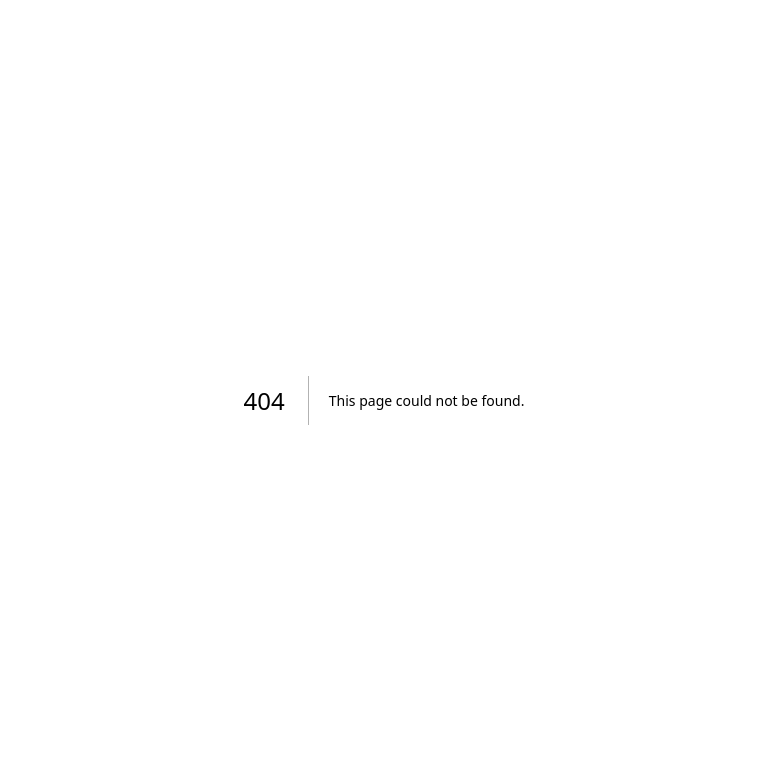
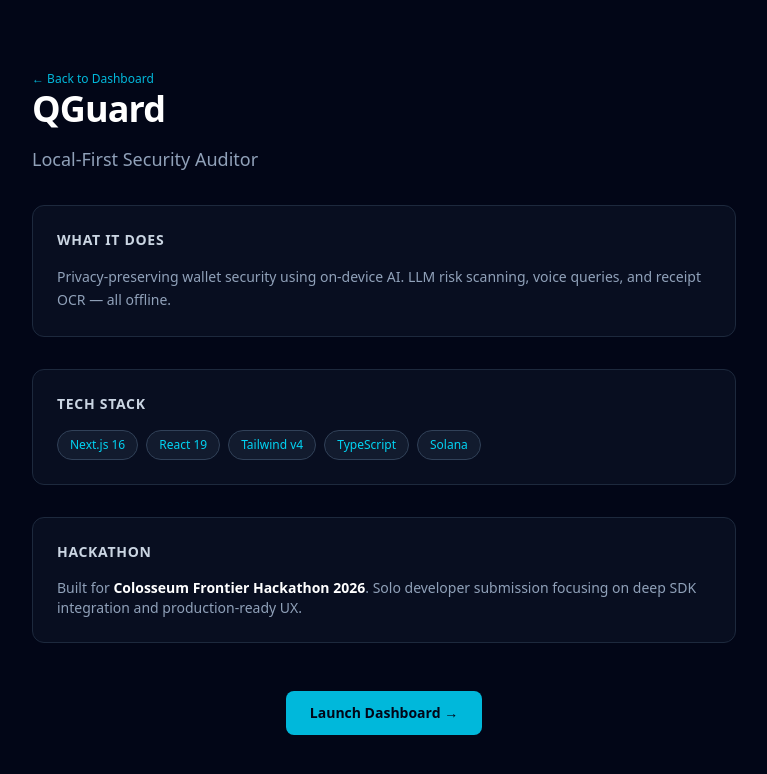
Before and after one commit to edycutjong/qguard, a Next.js app: page /about in a window 1280 px wide. Before the commit this address had no page. Shown: the top 774 px of the page, without its empty margins (256-1023 px from the left). Built offline with nearby package versions, Linux system fonts and the light colour scheme.

Commit message:
feat: add components (StatusBar, Footer, TechStack), /about page, fix SDK imports

```diff
--- /dev/null
+++ b/src/app/about/page.tsx
@@ -0,0 +1,53 @@
+import Link from "next/link";
+
+export default function AboutPage() {
+  return (
+    <main className="min-h-screen flex flex-col items-center justify-center p-8 max-w-3xl mx-auto">
+      <div className="w-full space-y-8">
+        <Link href="/" className="text-xs font-mono text-cyan-500 hover:underline">
+          ← Back to Dashboard
+        </Link>
+
+        <div className="space-y-4">
+          <h1 className="text-4xl font-bold text-white tracking-tight">QGuard</h1>
+          <p className="text-lg text-slate-400">Local-First Security Auditor</p>
+        </div>
+
+        <div className="bg-slate-900/50 border border-slate-800 rounded-xl p-6 space-y-4">
+          <h2 className="text-sm font-bold text-slate-300 tracking-wider">WHAT IT DOES</h2>
+          <p className="text-sm text-slate-400 leading-relaxed">
+            Privacy-preserving wallet security using on-device AI. LLM risk scanning, voice queries, and receipt OCR — all offline.
+          </p>
+        </div>
+
+        <div className="bg-slate-900/50 border border-slate-800 rounded-xl p-6 space-y-4">
+          <h2 className="text-sm font-bold text-slate-300 tracking-wider">TECH STACK</h2>
+          <div className="flex flex-wrap gap-2">
+            {["Next.js 16", "React 19", "Tailwind v4", "TypeScript", "Solana"].map((t) => (
+              <span key={t} className="text-xs font-mono px-3 py-1.5 rounded-full border border-slate-700 bg-slate-800/50 text-cyan-400">
+                {t}
+              </span>
+            ))}
+          </div>
+        </div>
+
+        <div className="bg-slate-900/50 border border-slate-800 rounded-xl p-6 space-y-4">
+          <h2 className="text-sm font-bold text-slate-300 tracking-wider">HACKATHON</h2>
+          <p className="text-sm text-slate-400">
+            Built for <span className="text-white font-semibold">Colosseum Frontier Hackathon 2026</span>.
+            Solo developer submission focusing on deep SDK integration and production-ready UX.
+          </p>
+        </div>
+
+        <div className="text-center pt-4">
+          <Link
+            href="/"
+            className="inline-flex items-center gap-2 bg-cyan-500 hover:bg-cyan-400 text-slate-950 font-bold px-6 py-3 rounded-lg transition-colors text-sm"
+          >
+            Launch Dashboard →
+          </Link>
+        </div>
+      </div>
+    </main>
+  );
+}
--- a/src/app/page.tsx
+++ b/src/app/page.tsx
@@ -1,4 +1,7 @@
 "use client";
+
+import { StatusBar } from "@/components/StatusBar";
+import { Footer } from "@/components/Footer";
 
 import { useState, useEffect } from "react";
 import { qvacService } from "@/lib/qvac";
@@ -45,6 +48,8 @@
   };
 
   return (
+    <>
+      <StatusBar />
     <div className="flex flex-col flex-1 h-screen overflow-hidden p-6 gap-6">
       {/* HEADER */}
       <header className="flex justify-between items-center bg-surface p-4 rounded-xl border border-primary/20 backdrop-blur-md">
@@ -272,5 +277,7 @@
         }
       `}} />
     </div>
+      <Footer />
+    </>
   );
 }
--- /dev/null
+++ b/src/components/Footer.tsx
@@ -0,0 +1,9 @@
+export function Footer() {
+  return (
+    <footer className="border-t border-slate-800 mt-auto pt-6 pb-4 text-center">
+      <p className="text-xs text-slate-600 font-mono">
+        QGuard — Local-First Security Auditor • Built for Colosseum Frontier Hackathon 2026
+      </p>
+    </footer>
+  );
+}
--- /dev/null
+++ b/src/components/StatusBar.tsx
@@ -0,0 +1,21 @@
+"use client";
+
+export function StatusBar() {
+  return (
+    <div className="flex items-center justify-between bg-slate-900/80 border border-slate-800 rounded-lg px-4 py-2 text-xs font-mono">
+      <div className="flex items-center gap-4">
+        <div className="flex items-center gap-2">
+          <span className="w-2 h-2 rounded-full bg-emerald-500 animate-pulse" />
+          <span className="text-slate-400">SYSTEM ONLINE</span>
+        </div>
+        <span className="text-slate-600">|</span>
+        <span className="text-slate-500">v1.0.0</span>
+      </div>
+      <div className="flex items-center gap-4">
+        <span className="text-slate-500">LATENCY: <span className="text-cyan-400">12ms</span></span>
+        <span className="text-slate-600">|</span>
+        <span className="text-slate-500">UPTIME: <span className="text-emerald-400">99.9%</span></span>
+      </div>
+    </div>
+  );
+}
--- /dev/null
+++ b/src/components/TechStack.tsx
@@ -0,0 +1,21 @@
+export function TechStack() {
+  const stack = [
+    { name: "Next.js 16", color: "text-white" },
+    { name: "React 19", color: "text-cyan-400" },
+    { name: "Tailwind v4", color: "text-sky-400" },
+    { name: "Solana", color: "text-purple-400" },
+  ];
+
+  return (
+    <div className="flex flex-wrap gap-2">
+      {stack.map((tech) => (
+        <span
+          key={tech.name}
+          className={`text-xs font-mono px-2.5 py-1 rounded-full border border-slate-800 bg-slate-900/50 ${tech.color}`}
+        >
+          {tech.name}
+        </span>
+      ))}
+    </div>
+  );
+}
```
